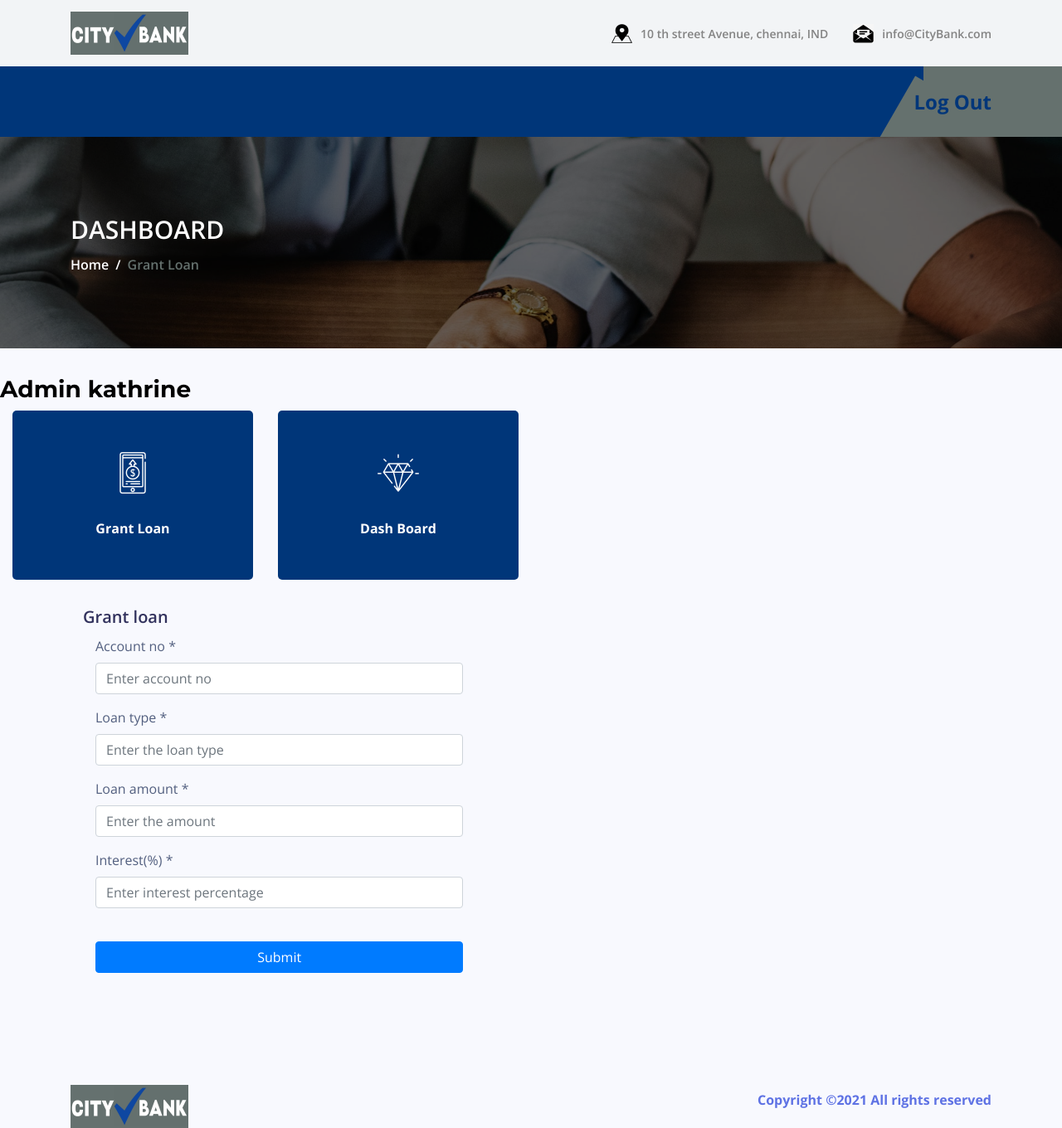
After one commit to kathrinesathi/Bank-management-system, a PHP site: page /grantloan.php in a window 1280 px wide. The commit adds this page. Shown: the whole page at 83% size. Run offline with PHP 8.4, Linux system fonts and the light colour scheme; a user stored in the database is signed in; some web fonts are replaced.

Commit message:
grant loan page

```diff
--- /dev/null
+++ b/grantloan.php
@@ -0,0 +1,334 @@
+<?php
+session_start();
+include 'includes/dbconnect.php';
+
+	$success = "";
+
+	if(isset($_POST['submit'])){
+
+			$accno = $_POST['accno'];
+
+
+			$in_sql = "SELECT * FROM accounts WHERE accno = '$accno'";
+			$ru_sql = mysqli_query($con, $in_sql);
+			$temp = mysqli_affected_rows($con);
+			if($temp<0){
+
+				$success = "Loan granted successfully!";
+                header("refresh:2");
+			}else{
+
+				$success = "Account number doesn't exist!";
+                header("refresh:2");
+			}
+
+			$rows = mysqli_fetch_array($ru_sql);
+
+			$balance = $rows['accountbalance'];
+
+
+			$ltype = $_POST['ltype'];
+			$lamount = $_POST['lamount'];
+            $custid= $rows['customerid'];
+            // $custid = $_POST['custid'];
+			if($lamount>0){
+
+				$total = $balance + $lamount;
+
+				$ins_sql = "UPDATE accounts
+								SET accountbalance = $total
+								WHERE accno = '$accno'";
+
+					$run_sql = mysqli_query($con, $ins_sql);
+
+				$linterest = $_POST['linterest'];
+				$ldate = date('y:m:d');
+				$ins_sql = "INSERT INTO loan (loantype, loanamount, customerid, interest, startdate) VALUES
+                ('".$ltype."', '".$lamount."', '".$custid."', '".$linterest."', '".$ldate."')";
+				$run_sql = mysqli_query($con,$ins_sql);
+
+
+
+			}else{
+
+				$success = "You're fired!";
+                header("refresh:2");
+			}
+
+
+	}
+
+
+?>
+<!DOCTYPE html>
+<html lang="en">
+
+<head>
+    <meta charset="UTF-8">
+    <meta name="description" content="">
+    <meta http-equiv="X-UA-Compatible" content="IE=edge">
+    <meta name="viewport" content="width=device-width, initial-scale=1, shrink-to-fit=no">
+    <!-- The above 4 meta tags *must* come first in the head; any other head content must come *after* these tags -->
+
+    <!-- Title -->
+    <title>CITY BANK </title>
+
+    <!-- Favicon -->
+    <link rel="icon" href="img/core-img/favicon.ico">
+
+    <!-- Stylesheet -->
+    <link rel="stylesheet" href="style.css">
+
+</head>
+
+<body>
+    <!-- Preloader -->
+    <div class="preloader d-flex align-items-center justify-content-center">
+        <div class="lds-ellipsis">
+            <div></div>
+            <div></div>
+            <div></div>
+            <div></div>
+        </div>
+    </div>
+
+    <!-- ##### Header Area Start ##### -->
+    <header class="header-area">
+        <!-- Top Header Area -->
+        <div class="top-header-area">
+            <div class="container h-100">
+                <div class="row h-100 align-items-center">
+                    <div class="col-12 d-flex justify-content-between">
+                        <!-- Logo Area -->
+                        <div class="logo">
+                            <a><img src="img/core-img/logo.png" alt=""></a>
+                        </div>
+
+                        <!-- Top Contact Info -->
+                        <div class="top-contact-info d-flex align-items-center">
+                            <a href="#" data-toggle="tooltip" data-placement="bottom"
+                                title="10 th street Avenue, chennai, IND"><img src="img/core-img/placeholder.png"
+                                    alt=""> <span>10 th street Avenue, chennai, IND</span></a>
+                            <a href="#" data-toggle="tooltip" data-placement="bottom" title="info@CityBank.com"><img
+                                    src="img/core-img/message.png" alt=""> <span>info@CityBank.com</span></a>
+                        </div>
+                    </div>
+                </div>
+            </div>
+        </div>
+
+        <!-- Navbar Area -->
+        <div class="credit-main-menu" id="sticker">
+            <div class="classy-nav-container breakpoint-off">
+                <div class="container">
+                    <!-- Menu -->
+                    <nav class="classy-navbar justify-content-between" id="creditNav">
+
+                        <!-- Navbar Toggler -->
+                        <div class="classy-navbar-toggler">
+                            <span class="navbarToggler"><span></span><span></span><span></span></span>
+                        </div>
+
+                        <!-- Menu -->
+                        <div class="classy-menu">
+
+                            <!-- Close Button -->
+                            <div class="classycloseIcon">
+                                <div class="cross-wrap"><span class="top"></span><span class="bottom"></span></div>
+                            </div>
+
+                            <!-- Nav Start -->
+                            <div class="classynav">
+                                <ul>
+                                    <!-- <li><a href="index.html">Home</a></li>
+                                    <li><a href="about.html">About Us</a></li>
+                                    <li><a href="services.html">Services</a>
+                                        <div class="dropdown">
+                                            <ul class="single-mega cn-col-4">
+                                                <li><a href="#">Portfolio 1</a></li>
+                                                <li><a href="#">Portfolio 2</a></li>
+                                                <li><a href="#">Portfolio 3</a></li>
+                                            </ul>
+                                        </li>
+                                    <li><a href="post.html">Blog</a></li> -->
+                                    <!-- <li><a href="contact.html">Contact</a></li> -->
+                                    <!-- <li><a href="login.html">Login</a></li> -->
+                                </ul>
+                            </div>
+                            <!-- Nav End -->
+                        </div>
+
+                        <!-- Contact -->
+                        <div class="contact">
+                            <!-- <a href="#"><img src="img/core-img/call2.png" alt=""> +92123456789 </a> -->
+                            <?php if (isset($_SESSION['usr_id']))  ?>
+                            <a href="logout.php">Log Out</a>
+                        </div>
+                    </nav>
+                </div>
+            </div>
+        </div>
+    </header>
+    <!-- ##### Header Area End ##### -->
+
+    <!-- ##### Breadcrumb Area Start ##### -->
+    <section class="breadcrumb-area bg-img bg-overlay jarallax" style="background-image: url(img/bg-img/13.jpg);">
+        <div class="container h-100">
+            <div class="row h-100 align-items-center">
+                <div class="col-12">
+                    <div class="breadcrumb-content">
+                        <h2>Dashboard</h2>
+                        <nav aria-label="breadcrumb">
+                            <ol class="breadcrumb">
+                                <li class="breadcrumb-item"><a href="#">Home</a></li>
+                                <li class="breadcrumb-item active" aria-current="page">Grant Loan</li>
+                            </ol>
+                        </nav>
+                    </div>
+                </div>
+            </div>
+        </div>
+    </section>
+    <!-- ##### Breadcrumb Area End ##### -->
+
+    <!-- ##### Elements Area Start ##### -->
+    <section class="elements-area section-padding-70-0">
+
+
+        <!-- ========== Web Icons ========== -->
+        <div class="col-12">
+            <div class="elements-title mb-30">
+                <!-- <div class="line"></div>
+                        <h2>Admin DashBoard</h2> -->
+            </div>
+        </div>
+        <h3>Admin <?php echo $_SESSION['usr_name']; ?></h3>
+
+        <div class="col-12 mb-70">
+            <div class="row">
+
+
+
+                <!-- Single Icons -->
+                <div class="col-12 col-sm-6 col-md-4 col-lg-3">
+                    <div class="single-icons mb-30">
+                        <i class="icon-smartphone-1"></i>
+                        <a href="grantloan.php"><span>Grant Loan</span></a>
+
+                    </div>
+                </div>
+                <div class="col-12 col-sm-6 col-md-4 col-lg-3">
+                    <div class="single-icons mb-30">
+                        <i class="icon-diamond"></i>
+                        <a href="admin.php"> <span>Dash Board</span></a>
+                    </div>
+                </div>
+
+
+
+                <div class="container">
+                    <div class="container">
+                        <article class="row">
+                            <section class="col-lg-8">
+                                <div class="page-header">
+                                    <h2>Grant loan</h2>
+                                </div>
+                                <form class="form-horizontal" action="grantloan.php" method="post" role="form">
+                                    <div class="form-group">
+                                        <label for="number" class="col-sm-3 control-label">Account no *</label>
+                                        <div class="col-sm-8">
+                                            <input type="text" name="accno" class="form-control"
+                                                placeholder="Enter account no" id="accno" required>
+                                        </div>
+                                    </div>
+
+                                    <div class="form-group">
+                                        <label for="name" class="col-sm-3 control-label">Loan type *</label>
+                                        <div class="col-sm-8">
+                                            <input type="text" name="ltype" class="form-control"
+                                                placeholder="Enter the loan type" id="ltype" required>
+                                        </div>
+                                    </div>
+                                    <div class="form-group">
+                                        <label for="number" class="col-sm-3 control-label">Loan amount *</label>
+                                        <div class="col-sm-8">
+                                            <input type="text" name="lamount" class="form-control"
+                                                placeholder="Enter the amount" id="lamount" required>
+                                        </div>
+                                    </div>
+
+                                    <div class="form-group">
+                                        <label for="number" class="col-sm-3 control-label">Interest(%) *</label>
+                                        <div class="col-sm-8">
+                                            <input type="text" name="linterest" class="form-control"
+                                                placeholder="Enter interest percentage" id="linterest" required>
+                                        </div>
+                                    </div>
+                                    <div class="form-group">
+                                        <label class="col-sm-3 control-label"></label>
+                                        <div class="col-sm-8">
+                                            <input type="submit" name="submit" value="Submit"
+                                                class="btn btn-block btn-primary">
+                                        </div>
+                                    </div>
+                                    <div class="form-group">
+                                        <label class="col-sm-3 control-label"></label>
+                                        <div class="col-sm-8">
+                                            <h4><?php echo $success ?></h4>
+                                        </div>
+                                    </div>
+
+
+                        </article>
+
+
+                    </div>
+                </div>
+            </div>
+
+        </div>
+        </div>
+
+
+
+    </section>
+    <!-- ##### Elements Area End ##### -->
+    <!-- Copywrite Area -->
+    <div class="copywrite-area">
+        <div class="container">
+            <div class="row">
+                <div class="col-12">
+                    <div class="copywrite-content d-flex flex-wrap justify-content-between align-items-center">
+                        <!-- Footer Logo -->
+                        <a href="index.html" class="footer-logo"><img src="img/core-img/logo.png" alt=""></a>
+
+                        <!-- Copywrite Text -->
+                        <p class="copywrite-text"><a href="#">
+                                <!-- Link back to Colorlib can't be removed. Template is licensed under CC BY 3.0. -->
+                                Copyright &copy;<script>
+                                document.write(new Date().getFullYear());
+                                </script> All rights reserved
+                            </a>
+                            <!-- Link back to Colorlib can't be removed. Template is licensed under CC BY 3.0. -->
+                        </p>
+                    </div>
+                </div>
+            </div>
+        </div>
+    </div>
+    </footer>
+    <!-- ##### Footer Area Start ##### -->
+    <!-- ##### All Javascript Script ##### -->
+    <!-- jQuery-2.2.4 js -->
+    <script src="js/jquery/jquery-2.2.4.min.js"></script>
+    <!-- Popper js -->
+    <script src="js/bootstrap/popper.min.js"></script>
+    <!-- Bootstrap js -->
+    <script src="js/bootstrap/bootstrap.min.js"></script>
+    <!-- All Plugins js -->
+    <script src="js/plugins/plugins.js"></script>
+    <!-- Active js -->
+    <script src="js/active.js"></script>
+</body>
+
+</html>
--- a/payee.php
+++ b/payee.php
@@ -28,7 +28,7 @@ include 'includes/dbconnect.php';
 				$acctype = $_POST['acctype'];
 				$accifsc = $_POST['iban'];
 
-				$ins_sql = "INSERT INTO registered_payee (ownerno, payeename, accno, accounttype, iban) VALUES ('".$owner_no."','".$accname."', '".$accno."', '".$acctype."', '".$accifsc."')";
+				$ins_sql = "INSERT INTO registered_payee(payeename,accno, accounttype, iban) VALUES ('".$accname."', '".$accno."', '".$acctype."', '".$accifsc."')";
 
 				$run_sql = mysqli_query($con,$ins_sql);
 
```
